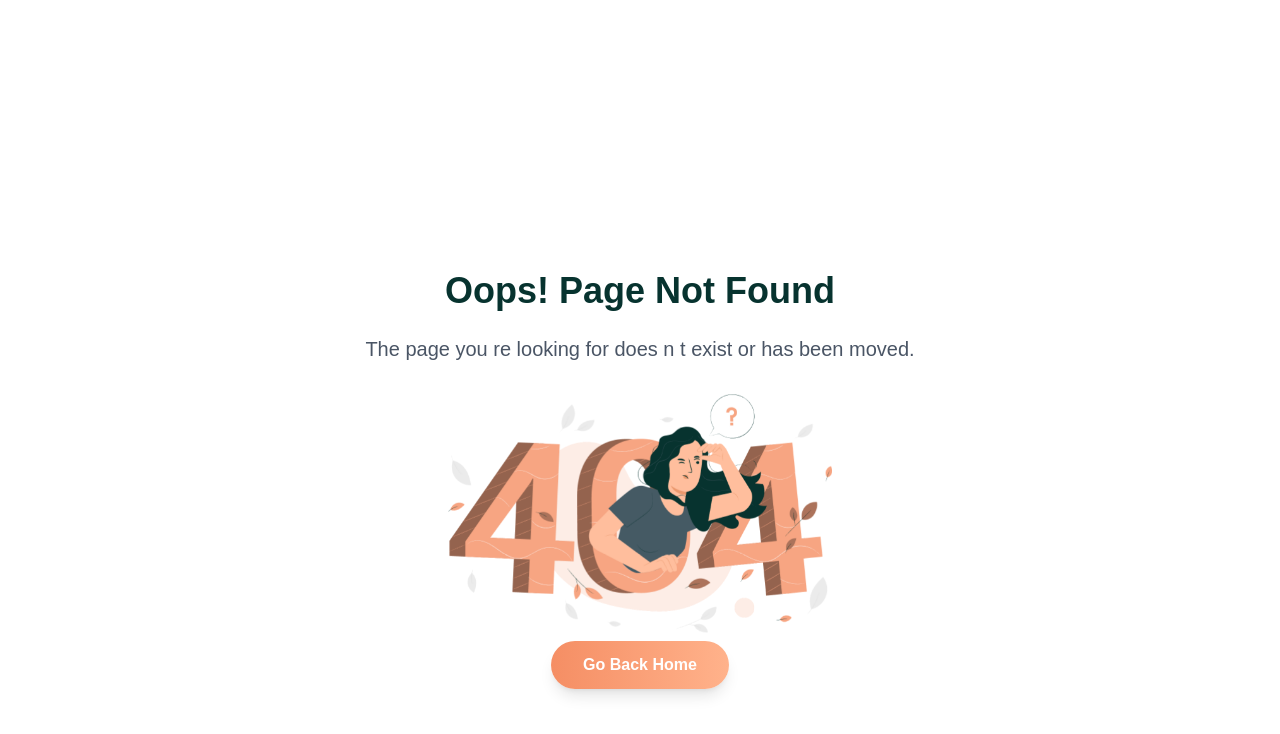
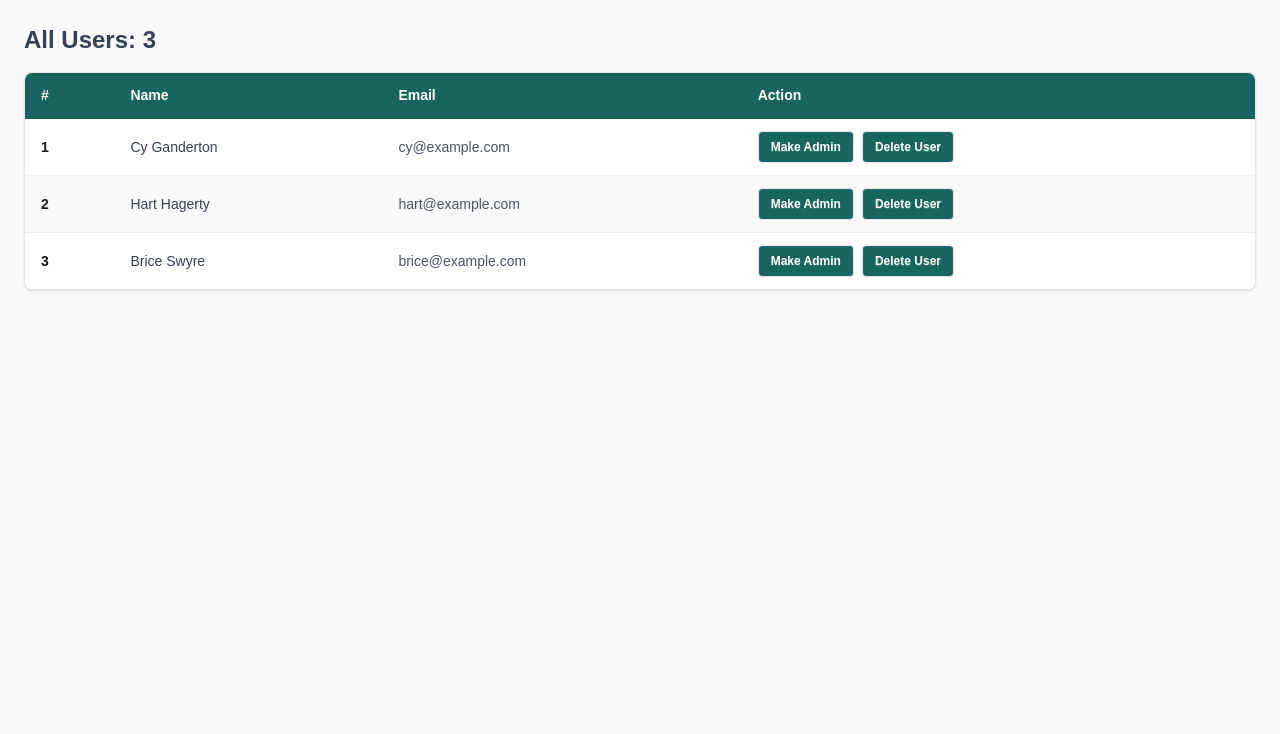
Before and after one commit to MujahidulIslam4541/Dakter-lagbe-client, a Next.js app: page /dashboard/allUsers in a window 1280 px wide. Before the commit this address had no page. Shown: the top 734 px of the page. Built offline with nearby package versions, Linux system fonts and the light colour scheme.

Commit message:
create allUsers page

```diff
--- /dev/null
+++ b/app/dashboard/allUsers/page.jsx
@@ -0,0 +1,48 @@
+import React from "react";
+
+const AllUsers = () => {
+  // sample data
+  const users = [
+    { id: 1, name: "Cy Ganderton", email: "cy@example.com" },
+    { id: 2, name: "Hart Hagerty", email: "hart@example.com" },
+    { id: 3, name: "Brice Swyre", email: "brice@example.com" },
+  ];
+
+  return (
+    <div className="p-6 bg-base-200 min-h-screen">
+      <h2 className="text-2xl font-bold mb-4 text-gray-700">All Users: {users.length}</h2>
+
+      <div className="overflow-x-auto rounded-lg border border-base-content/10 bg-white shadow-sm">
+        <table className="table table-zebra w-full">
+          <thead className="bg-[#18645e] text-white">
+            <tr>
+              <th>#</th>
+              <th>Name</th>
+              <th>Email</th>
+              <th>Action</th>
+            </tr>
+          </thead>
+          <tbody>
+            {users.map((user) => (
+              <tr key={user.id} className="hover:bg-gray-100">
+                <th>{user.id}</th>
+                <td className="font-medium text-gray-700">{user.name}</td>
+                <td className="text-gray-600">{user.email}</td>
+                <td className="flex gap-2">
+                  <button className="btn btn-sm text-white" style={{ backgroundColor: "#18645e" }}>
+                    Make Admin
+                  </button>
+                  <button className="btn btn-sm text-white" style={{ backgroundColor: "#18645e" }}>
+                    Delete User
+                  </button>
+                </td>
+              </tr>
+            ))}
+          </tbody>
+        </table>
+      </div>
+    </div>
+  );
+};
+
+export default AllUsers;
--- a/app/dashboard/page.js
+++ b/app/dashboard/page.js
@@ -18,9 +18,9 @@ export default function DashboardLayout({ children }) {
       >
         <div className="flex  gap-2 pt-10 lg:pt-0 pb-10">
           <Image src={navImage} alt="Dakter-lagbe Logo" width={30} height={30} className="" />
-          <h1 className="text-2xl font-bold tracking-wide">
+          <Link href='/main' className="text-2xl font-bold tracking-wide">
             Dakter<span className="text-[#34D399]">-lagbe</span>
-          </h1>
+          </Link>
         </div>
 
         <ul className="space-y-3">
```
